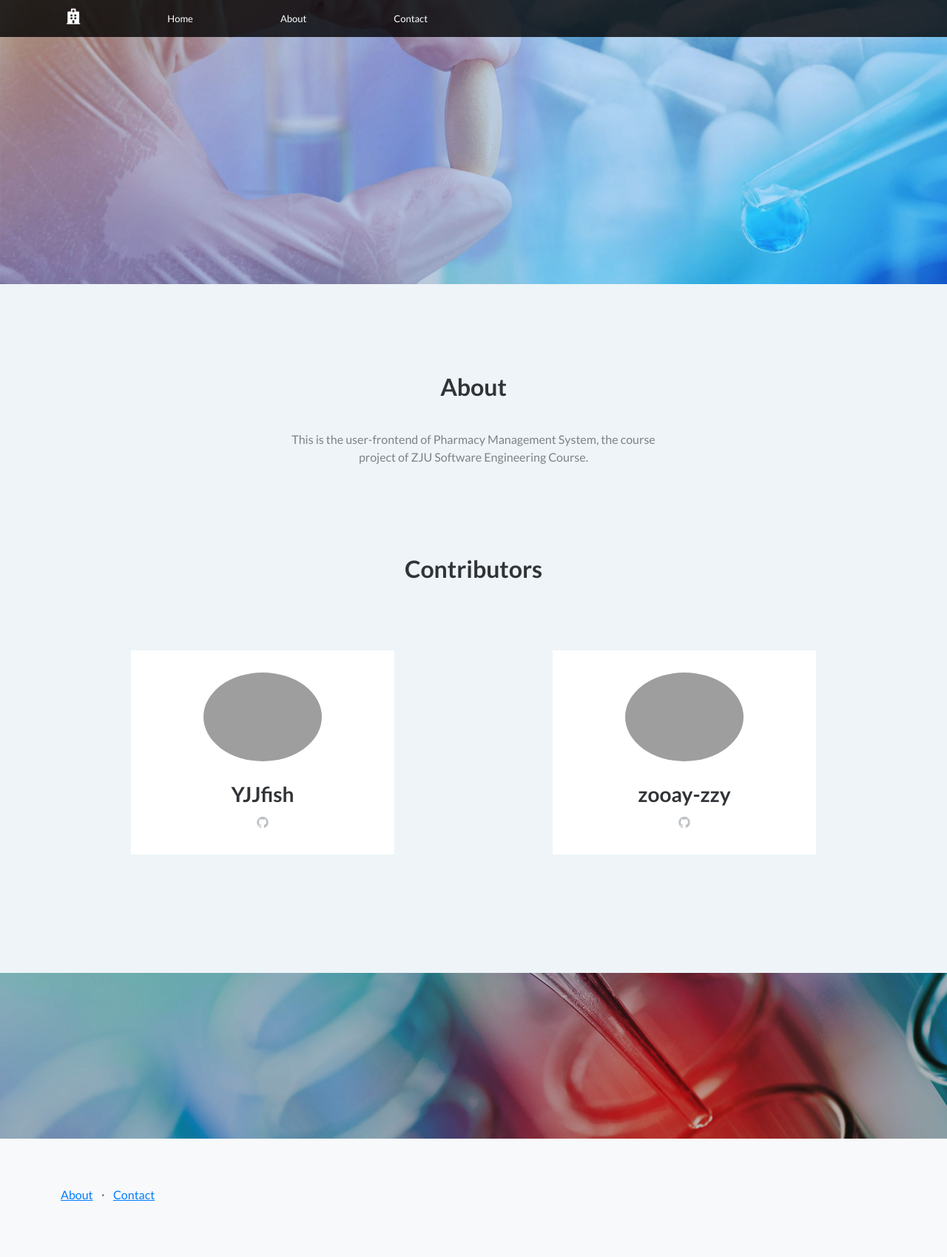
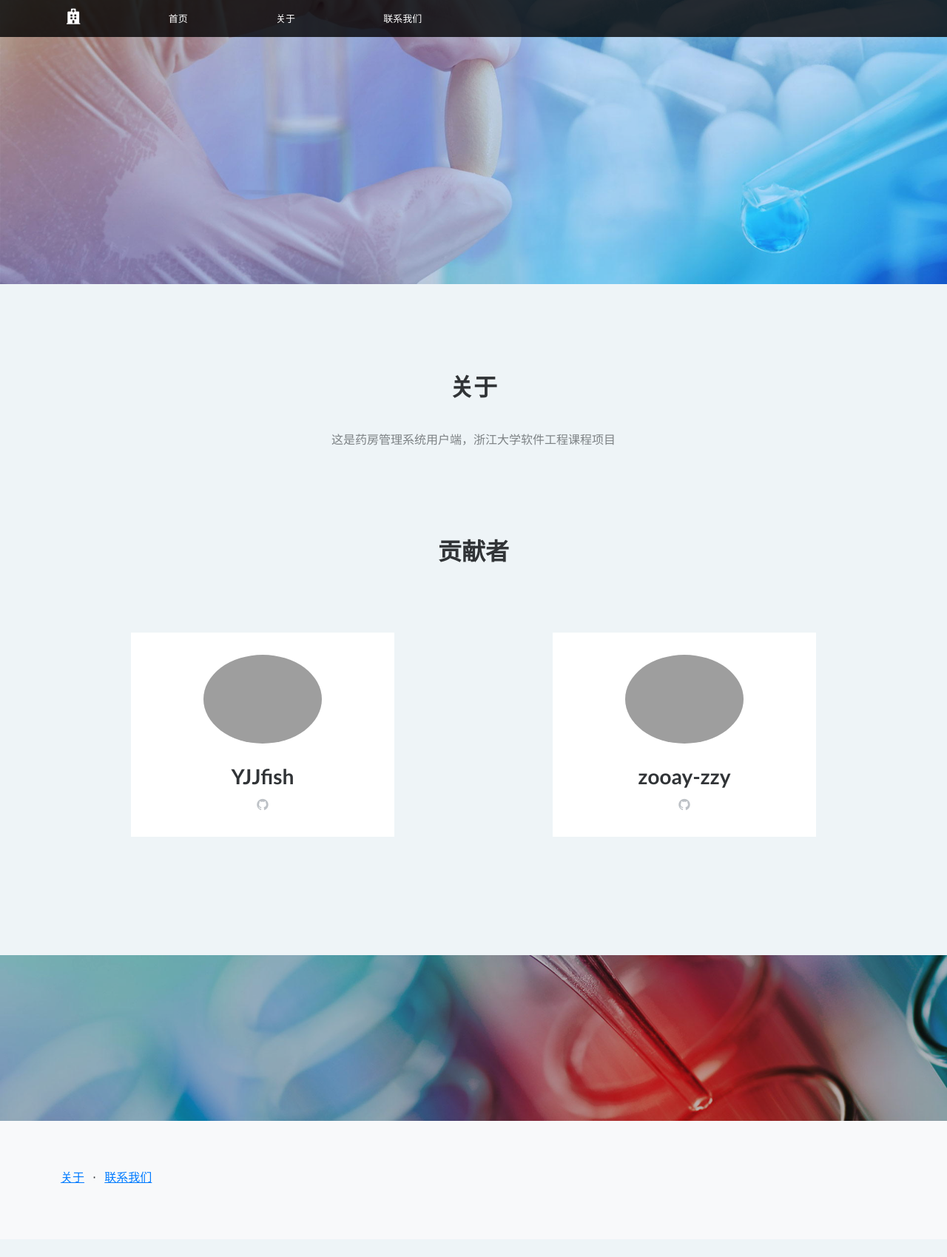
Before and after one commit to YJJfish/Pharmacy-Management-System, a Django app: page /pharmacy_user/about/ in a window 1280 px wide. Shown: the whole page at 74% size. After the commit the page ends 1599 px from the top, so only its background shows below. Run offline with Django 3.2, Linux system fonts and the light colour scheme; some libraries are stand-ins or nearby versions; grey boxes are pictures that could not be loaded.

Commit message:
Update about.html

```diff
--- a/UserFrontend/templates/pharmacy_user/about.html
+++ b/UserFrontend/templates/pharmacy_user/about.html
@@ -5,7 +5,7 @@
 <head>
     <meta charset="utf-8">
     <meta name="viewport" content="width=device-width, initial-scale=1.0, shrink-to-fit=no">
-    <title>Home - Pharmacy</title>
+    <title>关于 - 药房</title>
     <link rel="stylesheet" href="{% static 'pharmacy_user/bootstrap/css/bootstrap.min.css' %}">
     <link rel="stylesheet" href="https://fonts.googleapis.com/css?family=Lato:300,400,700,300italic,400italic,700italic">
     <link rel="stylesheet" href="https://fonts.googleapis.com/css?family=Roboto+Slab:300,400|Roboto:300,400,700">
@@ -41,8 +41,8 @@
             <section class="features-boxed">
                 <div class="container">
                     <div class="intro">
-                        <h2 class="text-center">About</h2>
-                        <p class="text-center">This is the user-frontend of Pharmacy Management System, the course project of ZJU Software Engineering Course.</p>
+                        <h2 class="text-center">关于</h2>
+                        <p class="text-center">这是药房管理系统用户端，浙江大学软件工程课程项目</p>
                     </div>
                 </div>
             </section>
@@ -54,7 +54,7 @@
             <section class="team-boxed">
                 <div class="container">
                     <div class="intro">
-                        <h2 class="text-center">Contributors</h2>
+                        <h2 class="text-center">贡献者</h2>
                     </div>
                     <div class="row people">
                         <div class="col-md-6 col-lg-4 offset-lg-1 item">
@@ -90,9 +90,9 @@
             <div class="row">
                 <div class="col-lg-6 text-center text-lg-start my-auto h-100">
                     <ul class="list-inline mb-2">
-                        <li class="list-inline-item"><a href="{% url 'about' %}">About</a></li>
+                        <li class="list-inline-item"><a href="{% url 'about' %}">关于</a></li>
                         <li class="list-inline-item"><span>⋅</span></li>
-                        <li class="list-inline-item"><a href="{% url 'contact' %}">Contact</a></li>
+                        <li class="list-inline-item"><a href="{% url 'contact' %}">联系我们</a></li>
                     </ul>
                 </div>
             </div>
@@ -103,9 +103,9 @@
             <div class="collapse navbar-collapse" id="menu">
                 <ul class="navbar-nav flex-grow-1 justify-content-between">
                     <li class="nav-item d-none d-xs-block d-md-block"><a class="nav-link" href="{% url 'home' %}"><i class="fas fa-hospital apple-logo"></i></a></li>
-                    <li class="nav-item"><a class="nav-link" href="{% url 'home' %}">Home</a></li>
-                    <li class="nav-item"><a class="nav-link" href="{% url 'about' %}">About</a></li>
-                    <li class="nav-item"><a class="nav-link" href="{% url 'contact' %}">Contact</a></li>
+                    <li class="nav-item"><a class="nav-link" href="{% url 'home' %}">首页</a></li>
+                    <li class="nav-item"><a class="nav-link" href="{% url 'about' %}">关于</a></li>
+                    <li class="nav-item"><a class="nav-link" href="{% url 'contact' %}">联系我们</a></li>
                     <li class="nav-item"></li>
                     <li class="nav-item"></li>
                     <li class="nav-item"></li>
```
